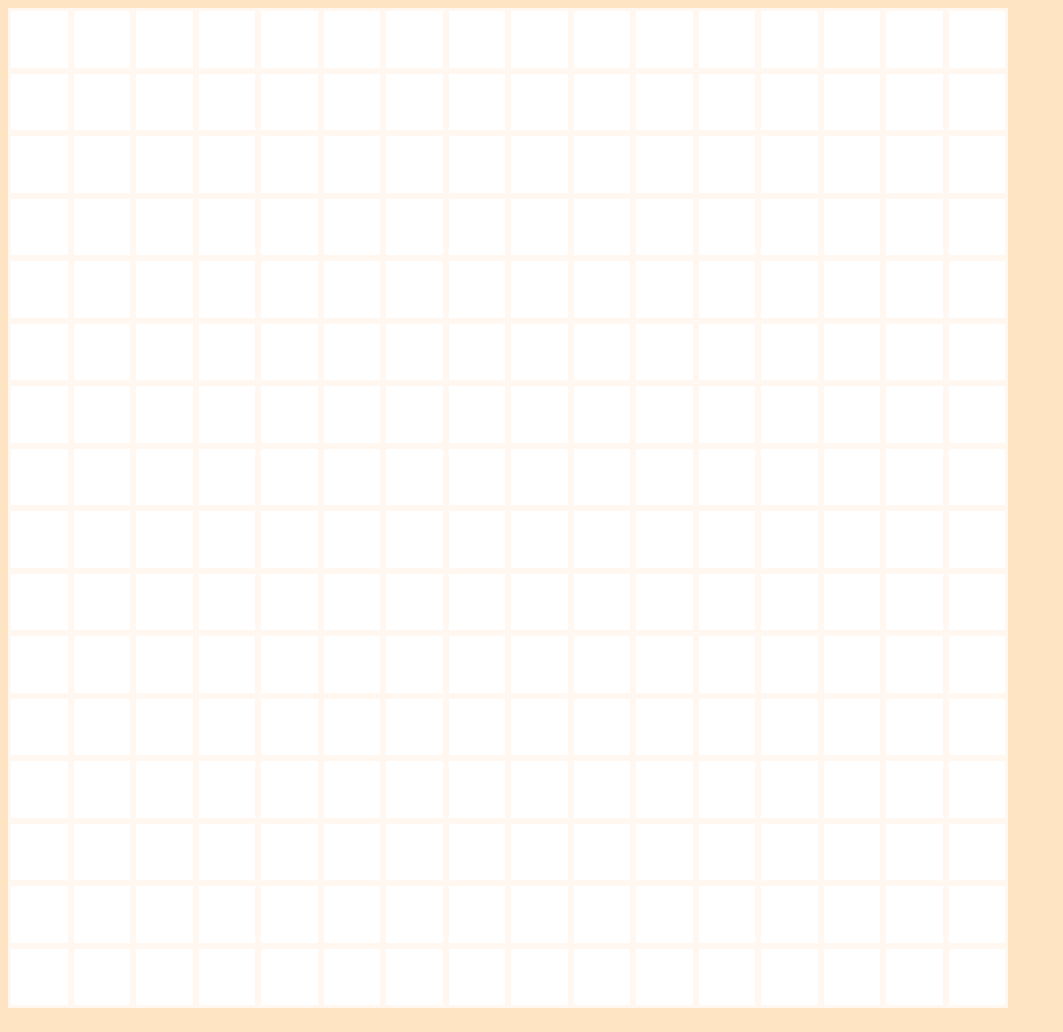
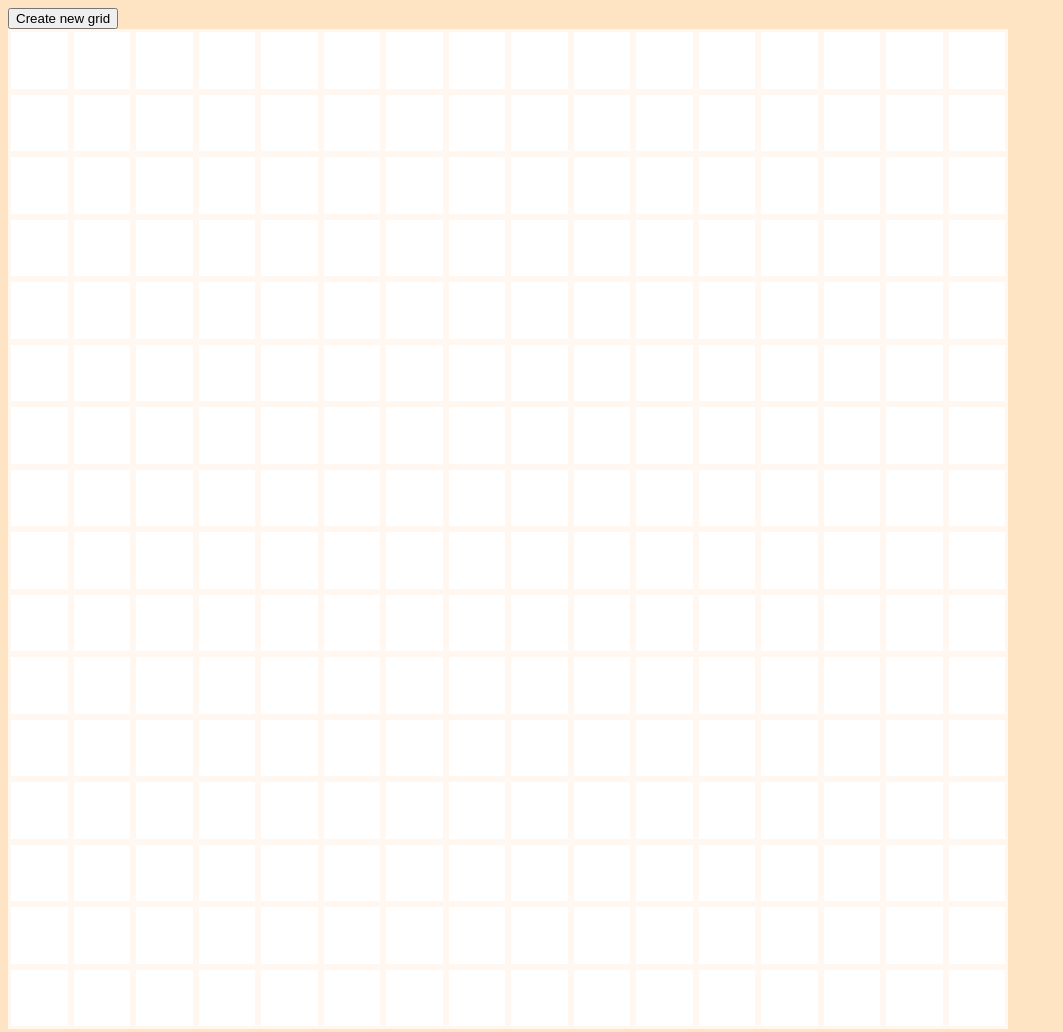
Before and after one commit to roberto-aleman/etch-a-sketch, a website: page src/index.html in a window 1280 px wide. Shown: the whole page, without its empty margins (0-1063 px from the left). Drawn offline with Linux system fonts and the light colour scheme.

Commit message:
feat: add button to change grid size and creates new grid

```diff
--- a/src/index.html
+++ b/src/index.html
@@ -4,11 +4,12 @@
     <meta charset="UTF-8" />
     <meta name="viewport" content="width=device-width, initial-scale=1" />
     <title></title>
-    <link rel="icon" href="#">
+    <link rel="icon" href="#" />
     <link href="style.css" rel="stylesheet" />
     <script type="module" src="script.js" defer></script>
   </head>
   <body>
+    <button id="newGridBtn">Create new grid</button>
     <div id="container"></div>
   </body>
 </html>
--- a/src/script.js
+++ b/src/script.js
@@ -1,12 +1,19 @@
+let gridSize = 16;
 const container = document.querySelector("#container");
-let squaresPerSide = 16;
-for (let i = 0; i < squaresPerSide; i++) {
-    const row = document.createElement("div");
-    row.setAttribute("class", "row");
-    for (let j = 0; j < squaresPerSide; j++) {
-        row.appendChild(createSquare());
+const newGridBtn = document.querySelector("#newGridBtn");
+newGridBtn?.addEventListener("click", changeGridSize);
+window.onload = () => {
+    createGrid();
+};
+function createGrid() {
+    for (let i = 0; i < gridSize; i++) {
+        const row = document.createElement("div");
+        row.setAttribute("class", "row");
+        for (let j = 0; j < gridSize; j++) {
+            row.appendChild(createSquare());
+        }
+        container?.appendChild(row);
     }
-    container?.appendChild(row);
 }
 function createSquare() {
     const square = document.createElement("div");
@@ -17,4 +24,14 @@ function createSquare() {
     });
     return square;
 }
+function changeGridSize() {
+    let desiredGridSize = prompt("Please enter desired grid size (1-100)");
+    if (desiredGridSize) {
+        gridSize = Number(desiredGridSize);
+    }
+    while (container?.firstChild) {
+        container.removeChild(container.firstChild);
+    }
+    createGrid();
+}
 export {};
```
Also changed, not shown: src/script.ts (+26 -7 lines).
